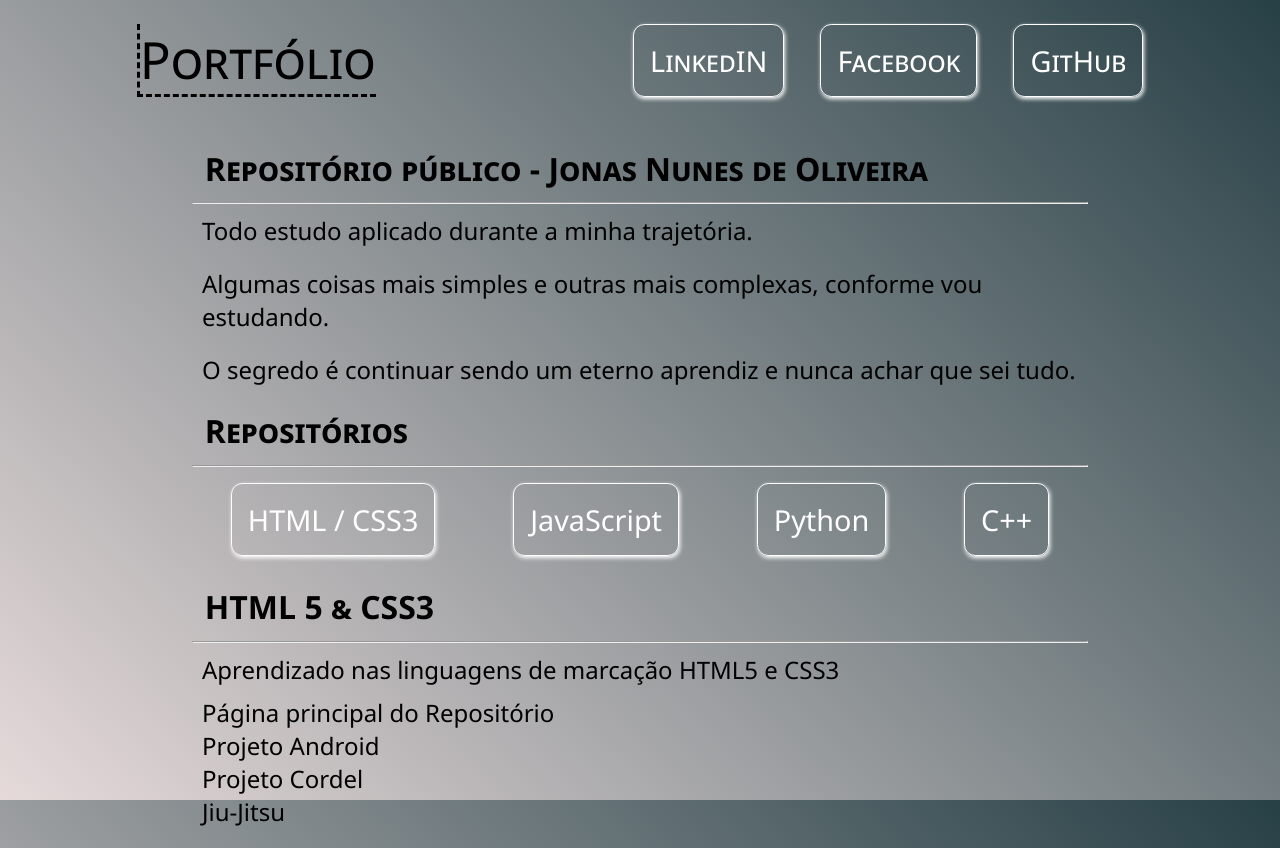
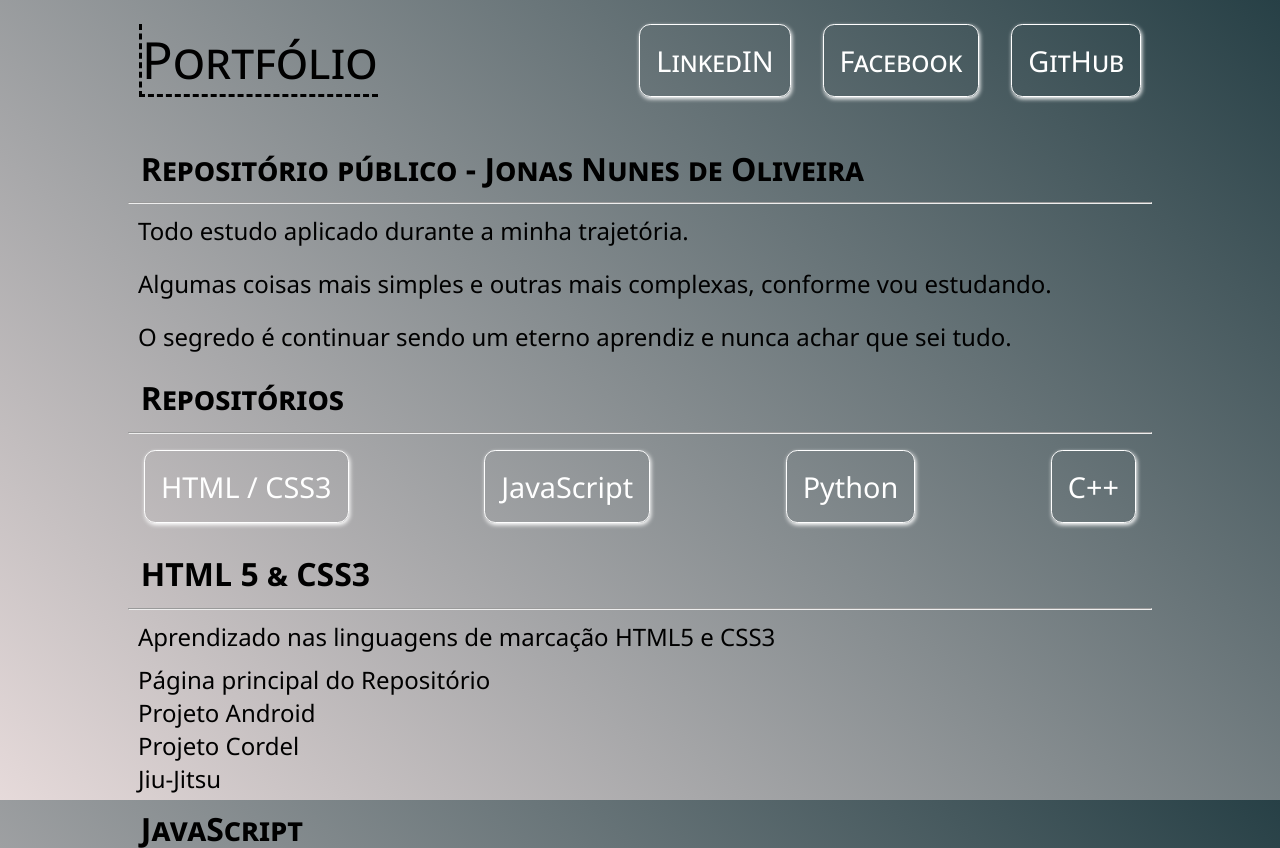
Before and after one commit to jonasnunes/jonasnunes.github.io, a plain HTML site: page index.html in a window 1280 px wide. Shown: the top 848 px of the page. Drawn offline with Linux system fonts and the light colour scheme.

Commit message:
Update style.css

```diff
--- a/estilos/style.css
+++ b/estilos/style.css
@@ -13,7 +13,6 @@ header{
     display: flex;
     justify-content: space-around;
     align-items: center;
-    min-height: 8vh;
     padding: 1.5rem;
 }
 
@@ -23,6 +22,10 @@ header p{
     color: #000;
     border-left: 3px dashed black;
     border-bottom: 3px dashed black;
+}
+
+header nav{
+    display: flex;
 }
 
 nav a{
@@ -43,7 +46,7 @@ nav a:hover{
 
 main{
     margin: auto;
-    max-width: 70%;
+    max-width: 80%;
     padding: .8rem;
     margin-bottom: .8rem;
 }
@@ -77,7 +80,7 @@ main a:hover{
 
 .box-languages{
     display: flex;
-    justify-content: space-around;
+    justify-content: space-between;
     text-align: center;
 }
 
```
